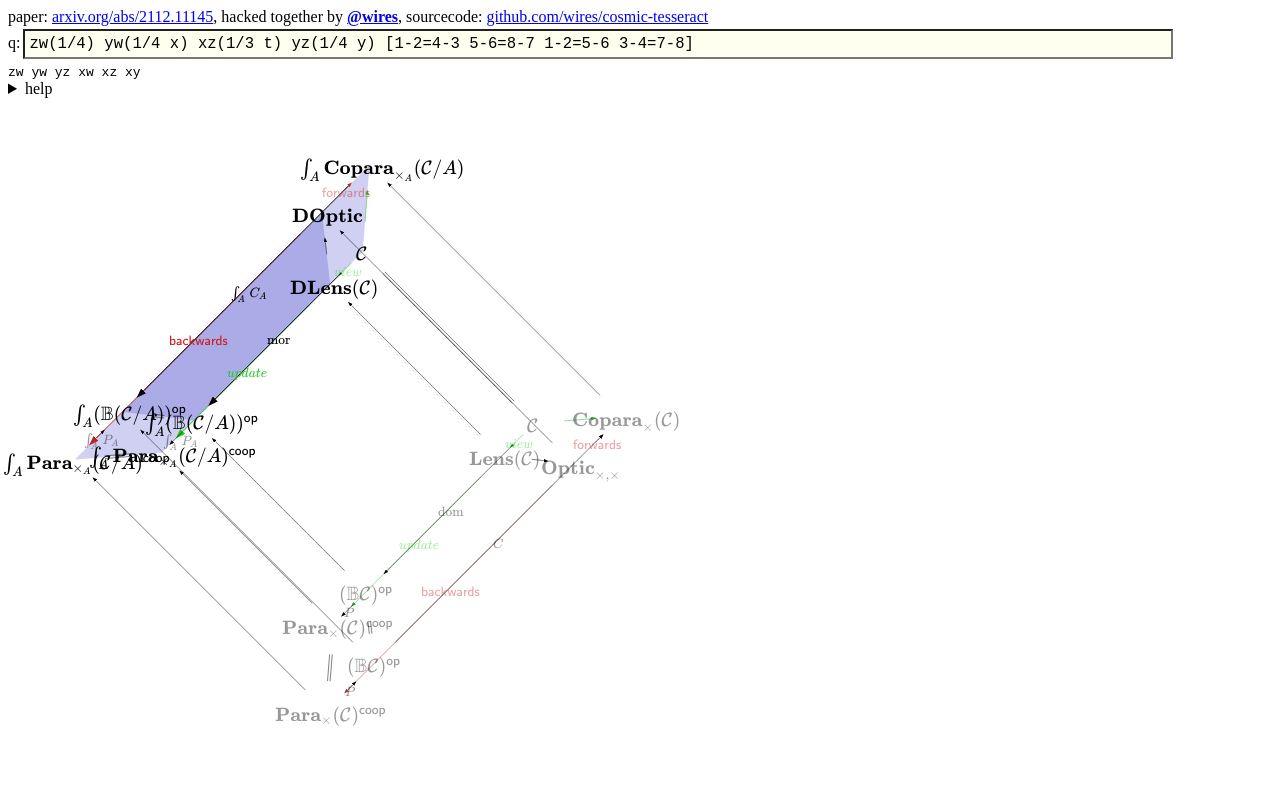
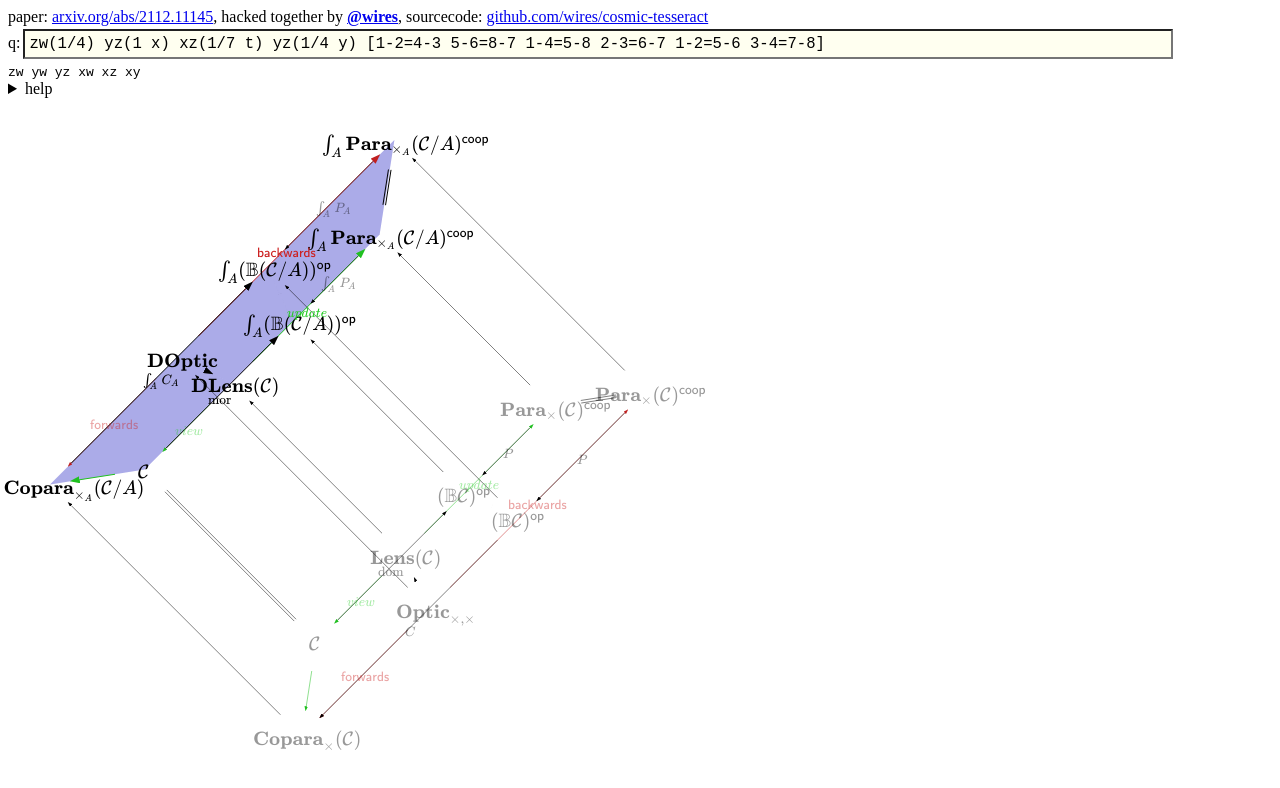
Before and after one commit to wires/cosmic-tesseract, a website: page index.html in a window 1280 px wide. Drawn offline with nearby package versions, Linux system fonts and the light colour scheme.

Commit message:
entire cube

```diff
--- a/index.html
+++ b/index.html
@@ -41,7 +41,7 @@
     <script src="main.js"></script>
     <div>
         paper: <a href="https://arxiv.org/abs/2112.11145">arxiv.org/abs/2112.11145</a>, hacked together by <a href="https://twitter.com/wires_wires"><b>@wires</b></a>, sourcecode: <a href="https://github.com/wires/cosmic-tesseract">github.com/wires/cosmic-tesseract</a><br/>
-        q:<input type="text" id="query" value="zw(1/4) yw(1/4 x) xz(1/3 t) yz(1/4 y) [1-2=4-3 5-6=8-7 1-2=5-6 3-4=7-8]"/><br>
+        q:<input type="text" id="query" value="zw(1/4) yz(1 x) xz(1/7 t) yz(1/4 y) [1-2=4-3 5-6=8-7 1-4=5-8 2-3=6-7 1-2=5-6 3-4=7-8]"/><br>
         <code>zw yw yz xw xz xy</code>
         <details>
             <summary>help</summary>
```
